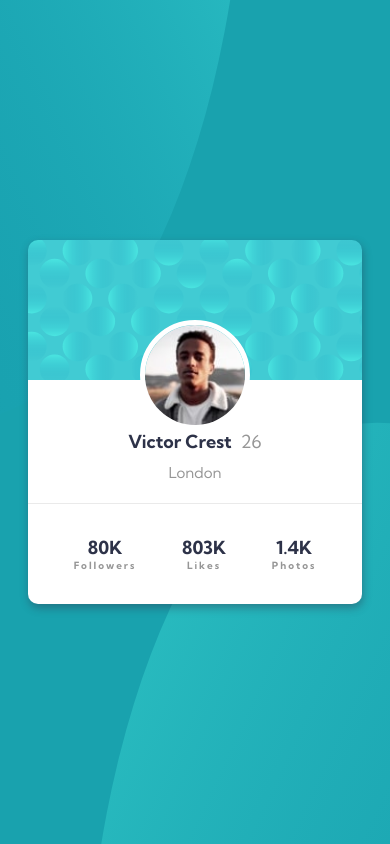
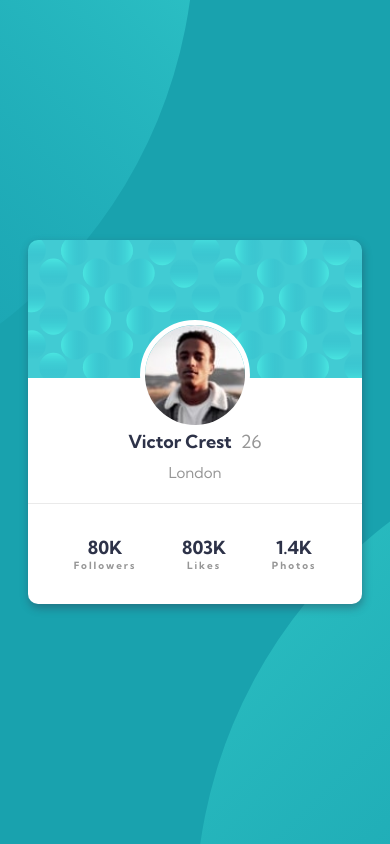
Before and after one commit to rabihtg/prof-card, a plain HTML site: page index.html in a window 390 px wide. Drawn offline with Linux system fonts and the light colour scheme.

Commit message:
fix background image

```diff
--- a/index.css
+++ b/index.css
@@ -10,10 +10,10 @@
 body {
   margin: 0;
   font-family: var(--ff-sans);
-  background: url(./images/bg-pattern-top.svg) -40vh -50vh,
-    url(./images/bg-pattern-bottom.svg) 90vh 50vh, var(--Dark-cyan);
-  background-repeat: no-repeat;
-  background-size: 70%;
+  background: url(./images/bg-pattern-top.svg),
+    url(./images/bg-pattern-bottom.svg), var(--Dark-cyan);
+  background-position: right 50vw bottom 50vh, left 50vw top 50vh;
+  background-repeat: no-repeat, no-repeat;
 }
 main {
   margin: 0;
@@ -31,6 +31,7 @@ main {
   width: 350px;
   background: url(./images/bg-pattern-card.svg), hsl(0, 0%, 100%);
   background-repeat: no-repeat;
+  background-size: 100% 38%;
   align-items: center;
   border-radius: 10px;
 }
@@ -75,11 +76,3 @@ main {
   font-size: 10px;
   letter-spacing: 2px;
 }
-@media (max-width: 900px) {
-  body {
-    background: url(./images/bg-pattern-top.svg) -40vh -100vh,
-      url(./images/bg-pattern-bottom.svg) 10vh 50vh, var(--Dark-cyan);
-    background-repeat: no-repeat;
-    background-size: 150% 150%;
-  }
-}
```
